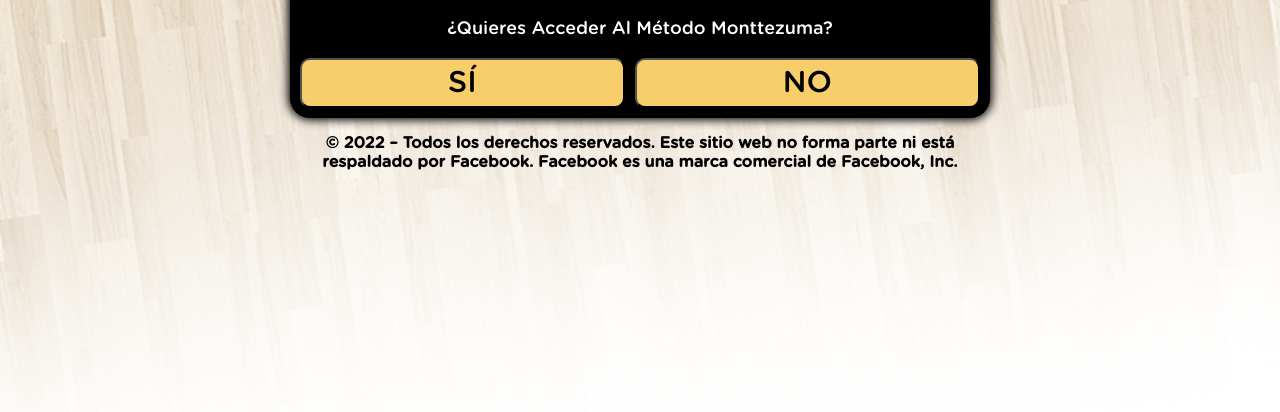
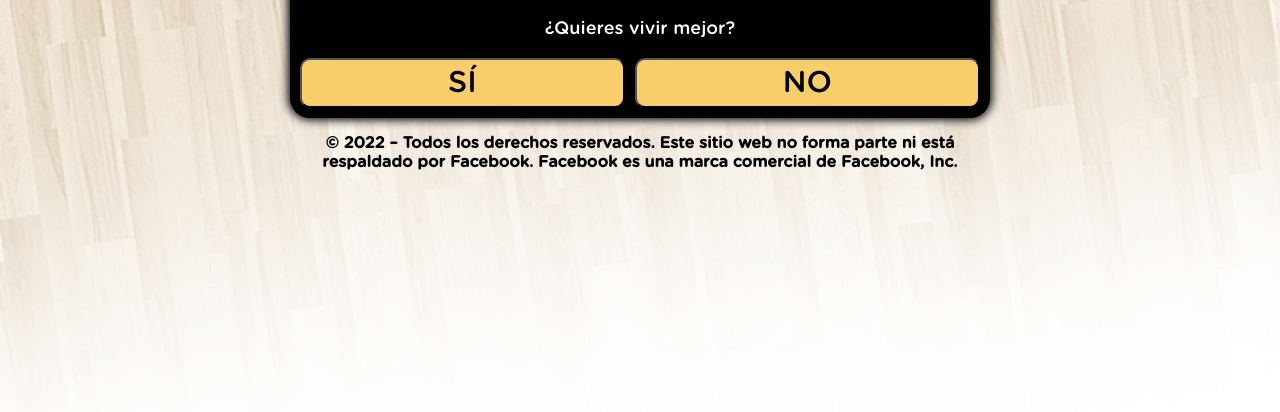
Before and after one commit to rbmais/monttezzuma.store, a plain HTML site: page quiz/index.html in a window 1280 px wide. Shown: the part 342-754 px from the top of the page. Drawn offline with Linux system fonts and the light colour scheme.

Commit message:
Update index.html

```diff
--- a/quiz/index.html
+++ b/quiz/index.html
@@ -1,6 +1,6 @@
 <!DOCTYPE html>
 <html lang="pt-br">
-<title>Vídeos Rentablles</title>
+<title>Método Monttezuma</title>
 <head>
 
 <meta charset="utf-8">
@@ -83,7 +83,7 @@
 <div id="primeira">
 <div class="question">
 <h1>Pregunta 1</h1>
-<p>¿Quieres Acceder Al Método Monttezuma?</p>
+<p>¿Quieres vivir mejor?</p>
 </div>
 <div class="answer">
 <button class="btn" onclick="segunda()">SÍ</button>
```
